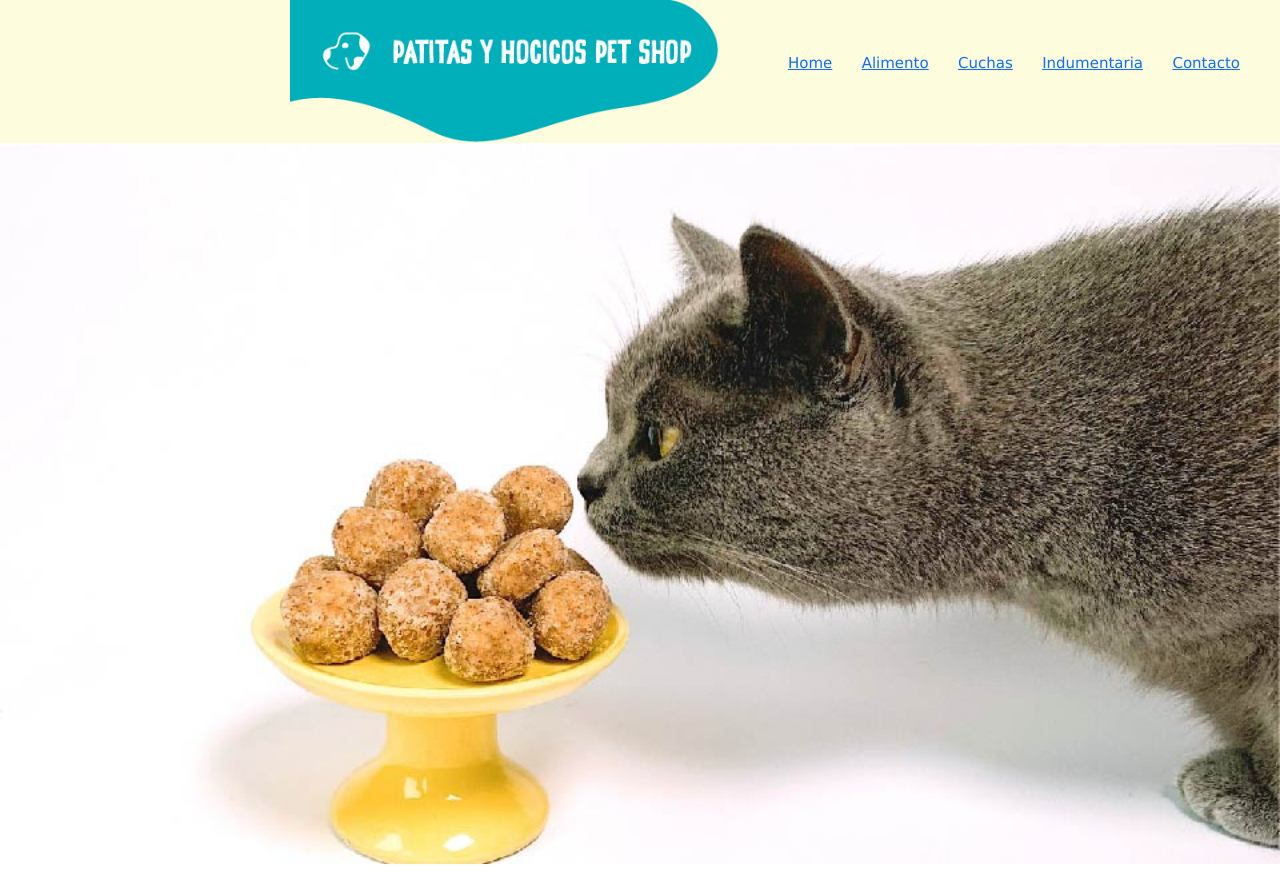
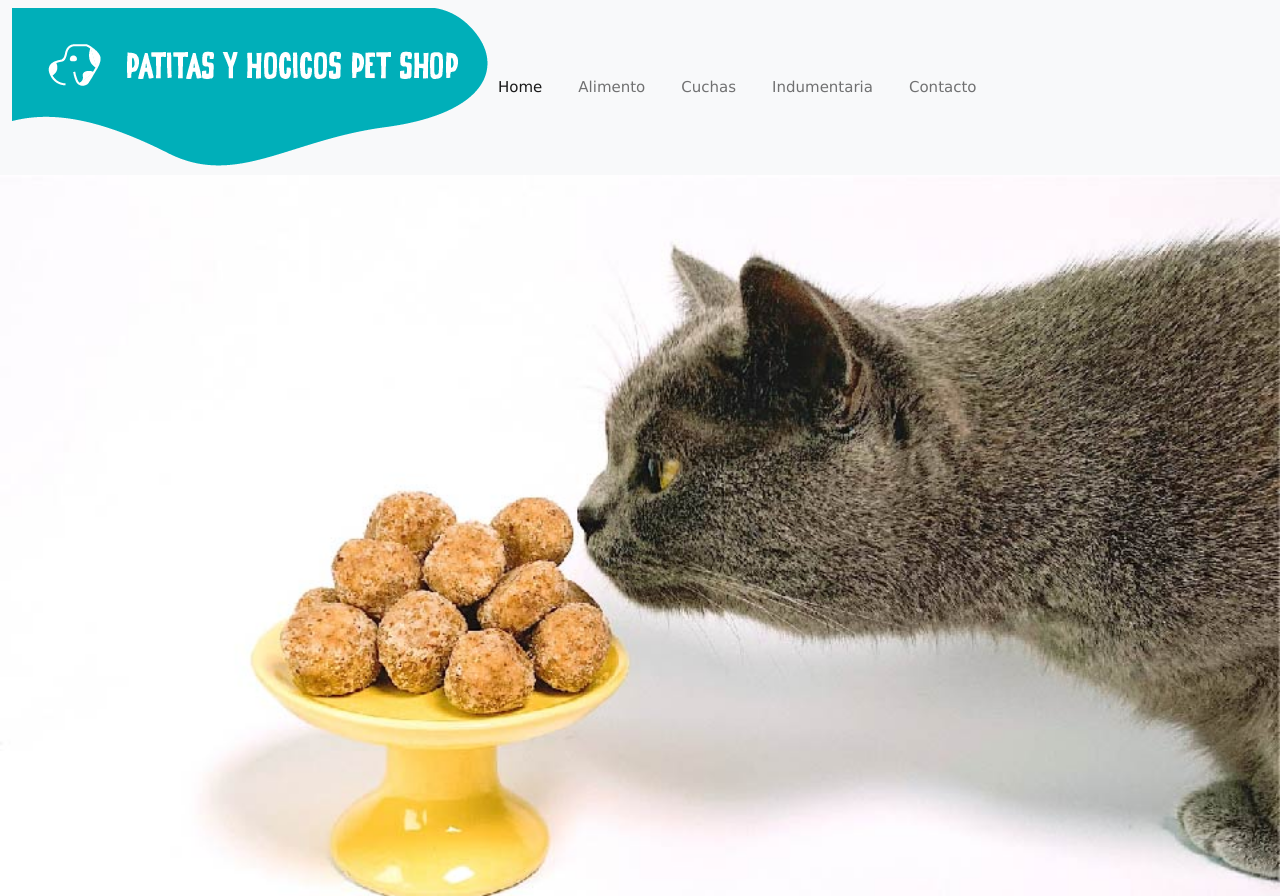
Before and after one commit to belenrojo/Coderepo, a plain HTML site: page views/alimento.html in a window 1280 px wide. Shown: the top 896 px of the page. Drawn offline with nearby package versions, Linux system fonts and the light colour scheme.

Commit message:
nav alimento

```diff
--- a/css/style.css
+++ b/css/style.css
@@ -1,7 +1,4 @@
 @import url('https://fonts.googleapis.com/css2?family=Roboto:wght@100&display=swap');
-
-
-
 
 
 body div p {
@@ -14,7 +11,6 @@ body div p {
 
 nav {
      background-color: rgb(253, 252, 220);
-     position: sticky;
      display: flex;
      justify-content: space-between;
      justify-content: flex-end;
--- a/views/alimento.html
+++ b/views/alimento.html
@@ -12,28 +12,32 @@
 </head>
 
 <body>
-    <nav class="nav_alimento">
-        <a href="index.html">
-            <img src="../imagenes/logo-06-06-08.png" alt="logo">
-        </a>
-        <ul>
-            <li>
-                <a href="../index.html">Home</a>
-            </li>
-            <li>
-                <a href="alimento.html"> Alimento</a>
-            </li>
-            <li>
-                <a href="cuchas.html">Cuchas</a>
-            </li>
-            <li>
-                <a href="indumentaria.html">Indumentaria</a>
-            </li>
-            <li>
-                <a href="contacto.html"> Contacto </a>
-            </li>
-        </ul>
-    </nav>
+           <!-- inicio nav -->
+           <nav class="navbar navbar-expand-lg bg-light">
+            <div class="container-fluid">
+             <a hhref="../index.html"></a>
+              <img src="../imagenes/logo-06-06-08.png" alt="logo"> </a>
+              <button class="navbar-toggler" type="button" data-bs-toggle="collapse" data-bs-target="#navbarSupportedContent" aria-controls="navbarSupportedContent" aria-expanded="false" aria-label="Toggle navigation">
+                <span class="navbar-toggler-icon"></span>
+              </button>
+              <div class="collapse navbar-collapse" id="navbarSupportedContent">
+                <ul class="navbar-nav me-auto mb-2 mb-lg-0">
+                  <li class="nav-item">
+                    <a class="nav-link active" aria-current="page"  href="../index.html">Home</a>
+                  </li>
+                  <li class="nav-item">
+                    <a class="nav-link" href="alimento.html">Alimento</a>
+                  </li>
+                  <li class="nav-item">
+                    <a class="nav-link " href="cuchas.html">Cuchas</a>
+                 <li class="nav-item">
+                    <a class="nav-link" href="indumentaria.html">Indumentaria</a>
+                 <li class="nav-item">
+                    <a class="nav-link" href="contacto.html">Contacto</a>
+              </div>
+            </div>
+          </nav>
+        <!-- fin nav -->
     <header>
         <img src="../imagenes/G1.jpg" alt="gato comiendo" id="gato-comida">
     </header>
```
